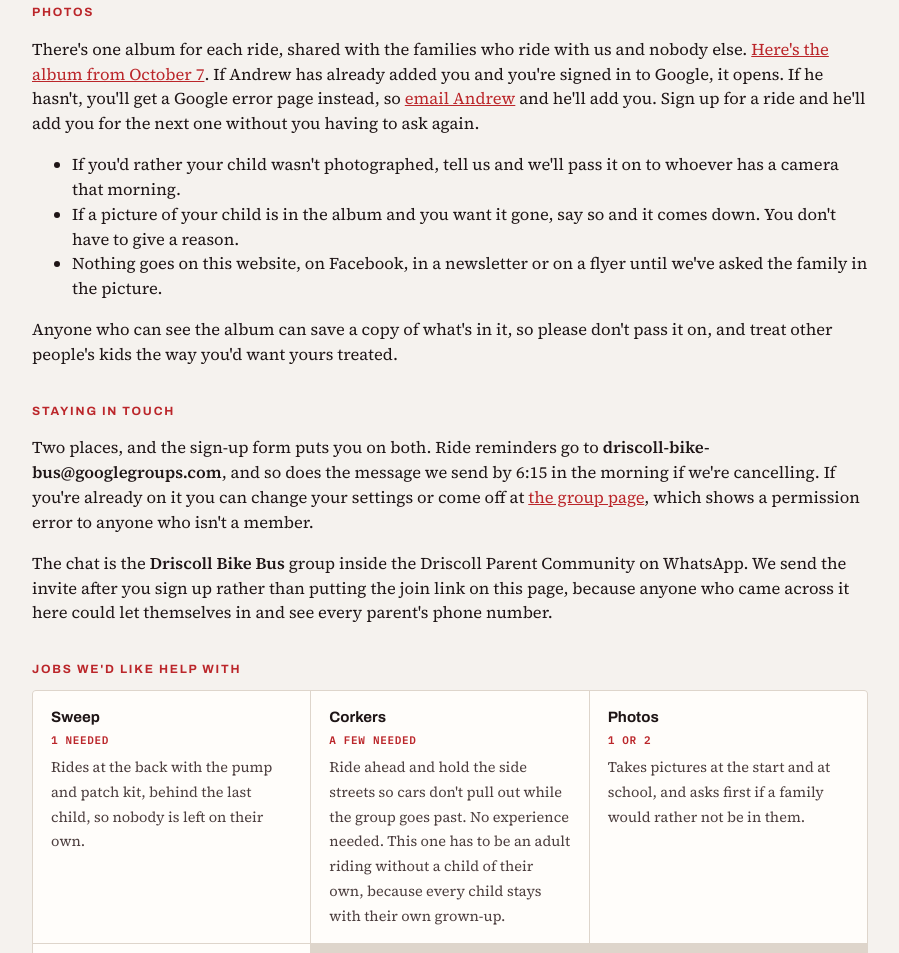
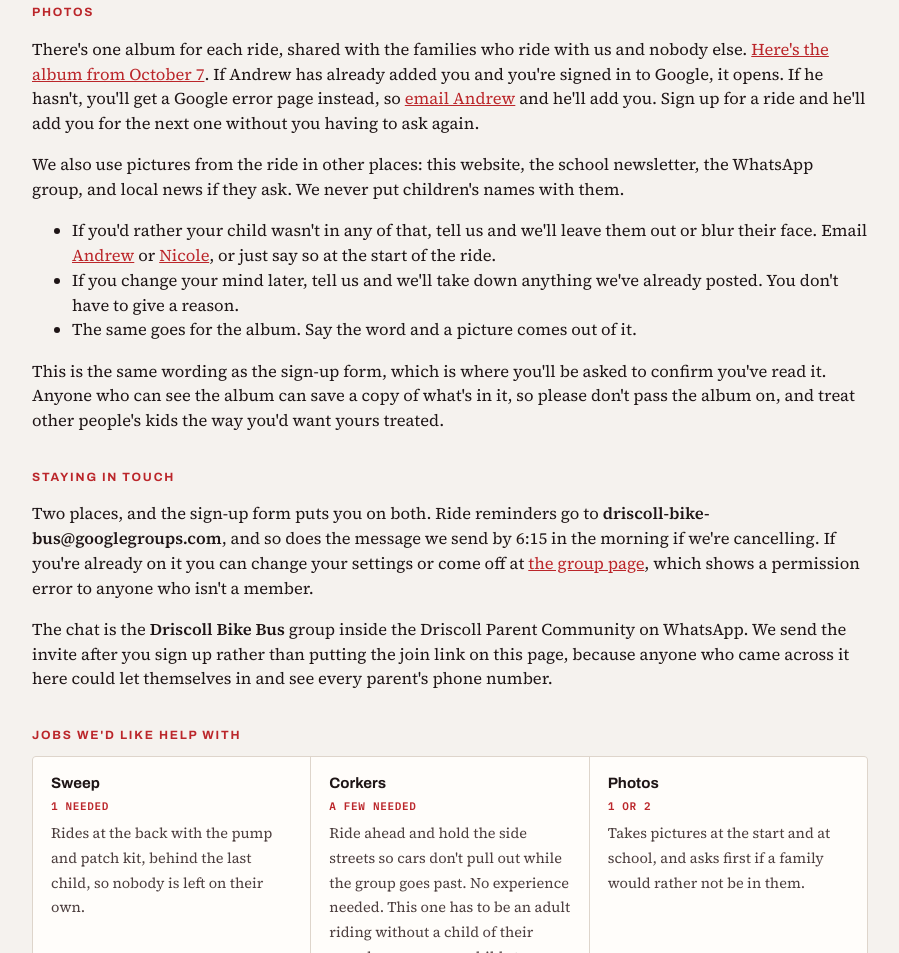
Before and after one commit to andrewpgordon/brooklinebikebus.org, a plain HTML site: page public/driscoll/index.html in a window 1280 px wide. Shown: the part 3159-4112 px from the top of the page, without its empty margins (190-1089 px from the left). Drawn offline with Linux system fonts and the light colour scheme.

Commit message:
Photos are opt-out, and the three documents finally agree
Andrew's call. The sign-up form has always said photos may go in the WhatsApp
group, on the website, in the school newsletter and to local news unless a
family opts out, and twenty families signed that. The ride page had been
promising the opposite since Oct 7. The form wins, because it's the one with
signatures on it.

Ride page rewritten to say the same thing in plainer words, with the opt-out
spelled out and both organizers' emails linked. release-language.md now carries
the PHOTOS paragraph and the matching confirmation line, which it should have
done from the start, and that's what let the two drift apart.

Fixed on the live form: the gross-negligence bullet had two stray copies of
"it's completely fine to stay home or walk instead." stuck to the end. Checked
on the published form afterwards.

D23 records it and amends D20, including the part worth being honest about: the
website said something kinder than the form for two weeks.

Co-Authored-By: Claude Opus 5 <noreply@anthropic.com>

```diff
--- a/public/driscoll/index.html
+++ b/public/driscoll/index.html
@@ -157,12 +157,13 @@
   <section>
     <h3>Photos</h3>
     <p>There's one album for each ride, shared with the families who ride with us and nobody else. <a href="https://photos.google.com/share/AF1QipO8wEWGYjAG90mAkrhTyD6m5ygC50EoeEyARmJE_xkNbR6lCPt7_jM--6XMdGfysQ" target="_blank" rel="noopener">Here's the album from October 7</a>. If Andrew has already added you and you're signed in to Google, it opens. If he hasn't, you'll get a Google error page instead, so <a href="mailto:andrewpgordon@gmail.com?subject=Bike%20bus%20photo%20album">email Andrew</a> and he'll add you. Sign up for a ride and he'll add you for the next one without you having to ask again.</p>
+    <p>We also use pictures from the ride in other places: this website, the school newsletter, the WhatsApp group, and local news if they ask. We never put children's names with them.</p>
     <ul>
-      <li>If you'd rather your child wasn't photographed, tell us and we'll pass it on to whoever has a camera that morning.</li>
-      <li>If a picture of your child is in the album and you want it gone, say so and it comes down. You don't have to give a reason.</li>
-      <li>Nothing goes on this website, on Facebook, in a newsletter or on a flyer until we've asked the family in the picture.</li>
+      <li>If you'd rather your child wasn't in any of that, tell us and we'll leave them out or blur their face. Email <a href="mailto:andrewpgordon@gmail.com">Andrew</a> or <a href="mailto:nicole.mcclelland@gmail.com">Nicole</a>, or just say so at the start of the ride.</li>
+      <li>If you change your mind later, tell us and we'll take down anything we've already posted. You don't have to give a reason.</li>
+      <li>The same goes for the album. Say the word and a picture comes out of it.</li>
     </ul>
-    <p>Anyone who can see the album can save a copy of what's in it, so please don't pass it on, and treat other people's kids the way you'd want yours treated.</p>
+    <p>This is the same wording as the sign-up form, which is where you'll be asked to confirm you've read it. Anyone who can see the album can save a copy of what's in it, so please don't pass the album on, and treat other people's kids the way you'd want yours treated.</p>
   </section>
 
   <section>
```
Also changed, not shown: 7 other files.
